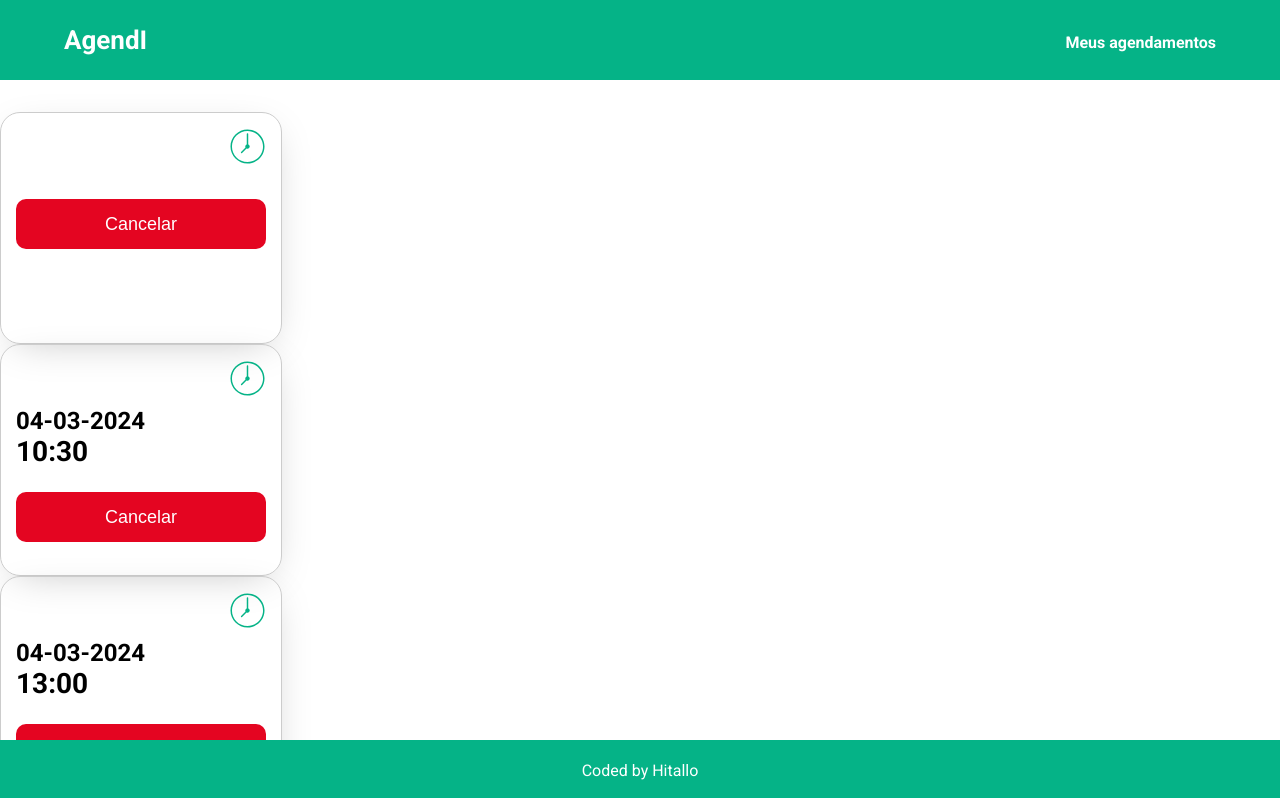
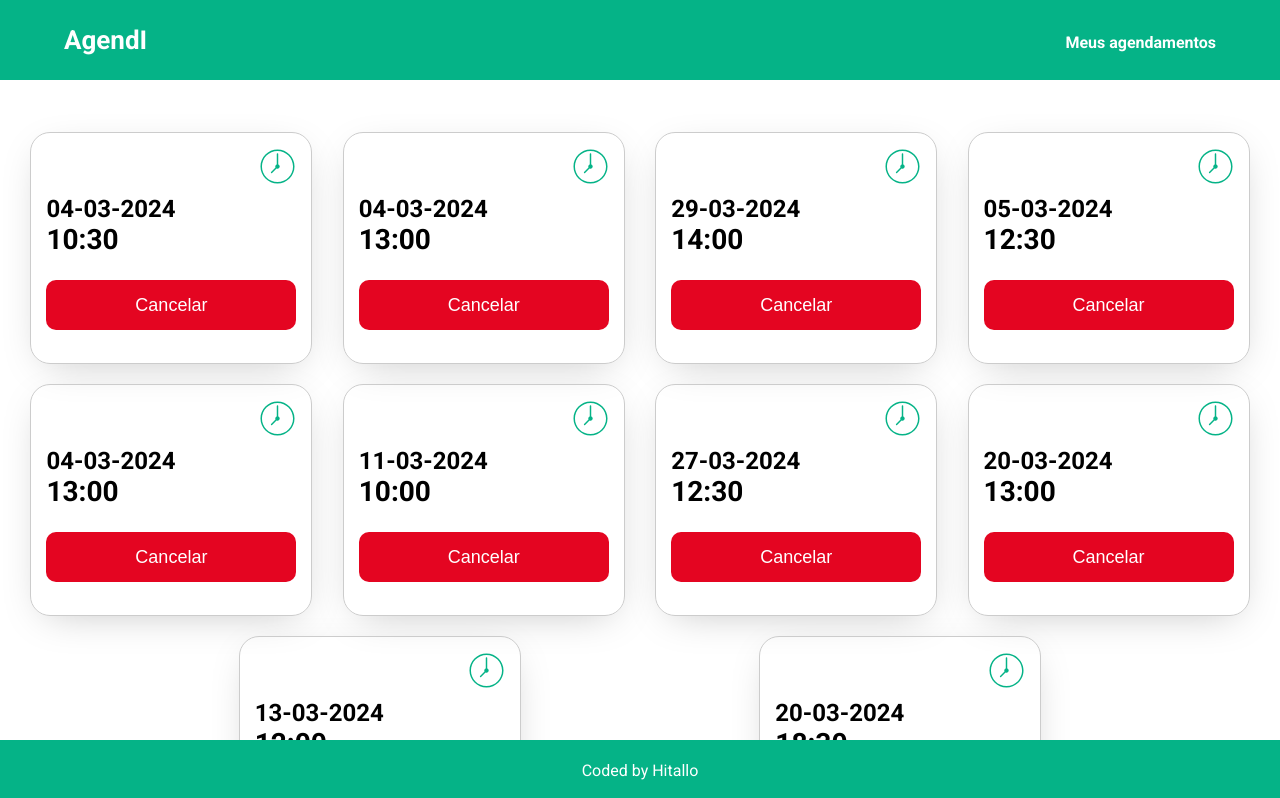
Before and after one commit to Hitallo-moreira/agendi, a React (Vite) app in the folder agendi/: page /agendamentos in a window 1280 px wide. Shown: the top 798 px of the page. Built offline with nearby package versions, Linux system fonts and the light colour scheme; data requests are answered from the project's data file.

Commit message:
feat: change application styles

```diff
--- a/agendi/src/Layout/Layout.jsx
+++ b/agendi/src/Layout/Layout.jsx
@@ -3,7 +3,7 @@ import Footer from "../components/Footer/Footer";
 
 function Layout({ children }) {
     return (
-        <main>
+        <main style={{height: "100vh"}}>
             <Header />
                 {children}
             <Footer />
--- a/agendi/src/components/AppointmentList/AppointmentList.jsx
+++ b/agendi/src/components/AppointmentList/AppointmentList.jsx
@@ -1,6 +1,7 @@
 import React, { useState, useEffect } from 'react';
 import axios from 'axios';
 import ScheduleCard from '../ScheduleCard/ScheduleCard';
+import { AppointmentsWrapper } from "./AppointmentListStyles";
 
 function AppointmentList() {
   const [appointments, setAppointments] = useState([]);
@@ -23,15 +24,16 @@ function AppointmentList() {
   }, []);
 
   return (
-    <div>
-      {appointments.map((appointment) => (
+    <AppointmentsWrapper>
+      {appointments.map((appointment, index) => (
         <ScheduleCard
-          key={appointment.id}
+          key={index}
+          id={appointment.id}
           selectedDateTime={appointment.selectedDateTime}
           selectedTime={appointment.selectedTime}
         />
       ))}
-    </div>
+    </AppointmentsWrapper>
   );
 }
 
--- /dev/null
+++ b/agendi/src/components/AppointmentList/AppointmentListStyles.jsx
@@ -0,0 +1,13 @@
+import styled from "styled-components";
+
+export const AppointmentsWrapper = styled.div`
+    display: flex;
+    flex-wrap: wrap;
+    justify-content: space-evenly;
+    align-items: center;
+
+    @media only screen and (max-width: 640px) {
+        display: grid;
+        grid-template-columns: 50% 50%;
+    }
+`;
--- a/agendi/src/components/Footer/FooterStyles.jsx
+++ b/agendi/src/components/Footer/FooterStyles.jsx
@@ -11,4 +11,8 @@ export const FooterElement = styled.footer`
     margin-top: 2rem;
     position: fixed;
     bottom: 0;
+
+    @media only screen and (max-width: 1024px) {
+        position: relative;
+    }
 `;
--- a/agendi/src/components/Header/HeaderStyles.jsx
+++ b/agendi/src/components/Header/HeaderStyles.jsx
@@ -10,7 +10,6 @@ export const HeaderInfo = styled.header`
     font-weight: 600;
     height: 80px;
     width: 100%;
-    position: sticky;
     margin-bottom: 2rem;
 
     @media only screen and (max-width: 480px) {
--- a/agendi/src/components/ScheduleCard/ScheduleCardStyles.jsx
+++ b/agendi/src/components/ScheduleCard/ScheduleCardStyles.jsx
@@ -7,6 +7,16 @@ export const Card = styled.div`
   border-radius: 20px;
   box-shadow: 1px 10px 42px -15px rgba(0, 0, 0, 0.26);
   padding: 15px;
+
+  @media only screen and (min-width: 768px) {
+    margin-top: 20px;
+  }
+
+  @media only screen and (max-width: 640px) {
+    height: auto;
+    width: 75%;
+    margin: 10px auto;
+  }
 `;
 
 export const IconDiv = styled.div`
@@ -19,6 +29,12 @@ export const IconDiv = styled.div`
   img {
     height: auto;
     width: 37px;
+  }
+
+  @media only screen and (max-width: 640px) {
+    img {
+      width: 32px;
+    }
   }
 `;
 
@@ -49,4 +65,8 @@ export const CancelButton = styled.button`
   &:hover {
     background-color: #ff0022;
   }
+
+  @media only screen and (max-width: 640px) {
+    height: 40px;
+  }
 `;
--- a/agendi/src/pages/Schedules.jsx
+++ b/agendi/src/pages/Schedules.jsx
@@ -1,10 +1,8 @@
-import ScheduleCard from "../components/ScheduleCard/ScheduleCard";
 import AppointmentList from "../components/AppointmentList/AppointmentList";
 
 function Schedules() {
     return (
         <>
-            <ScheduleCard />
             <AppointmentList />
         </>
     )
--- a/agendi/src/styles/Global.css
+++ b/agendi/src/styles/Global.css
@@ -11,6 +11,11 @@ body {
     display: flex;
     flex-direction: column;
     align-items: center;
+
+
+  @media only screen and (max-width: 640px) {
+    height: 100%;
+  }
 }
 
 .css-jgls56-MuiButtonBase-root-MuiPickersDay-root:not(.Mui-selected) {
```
